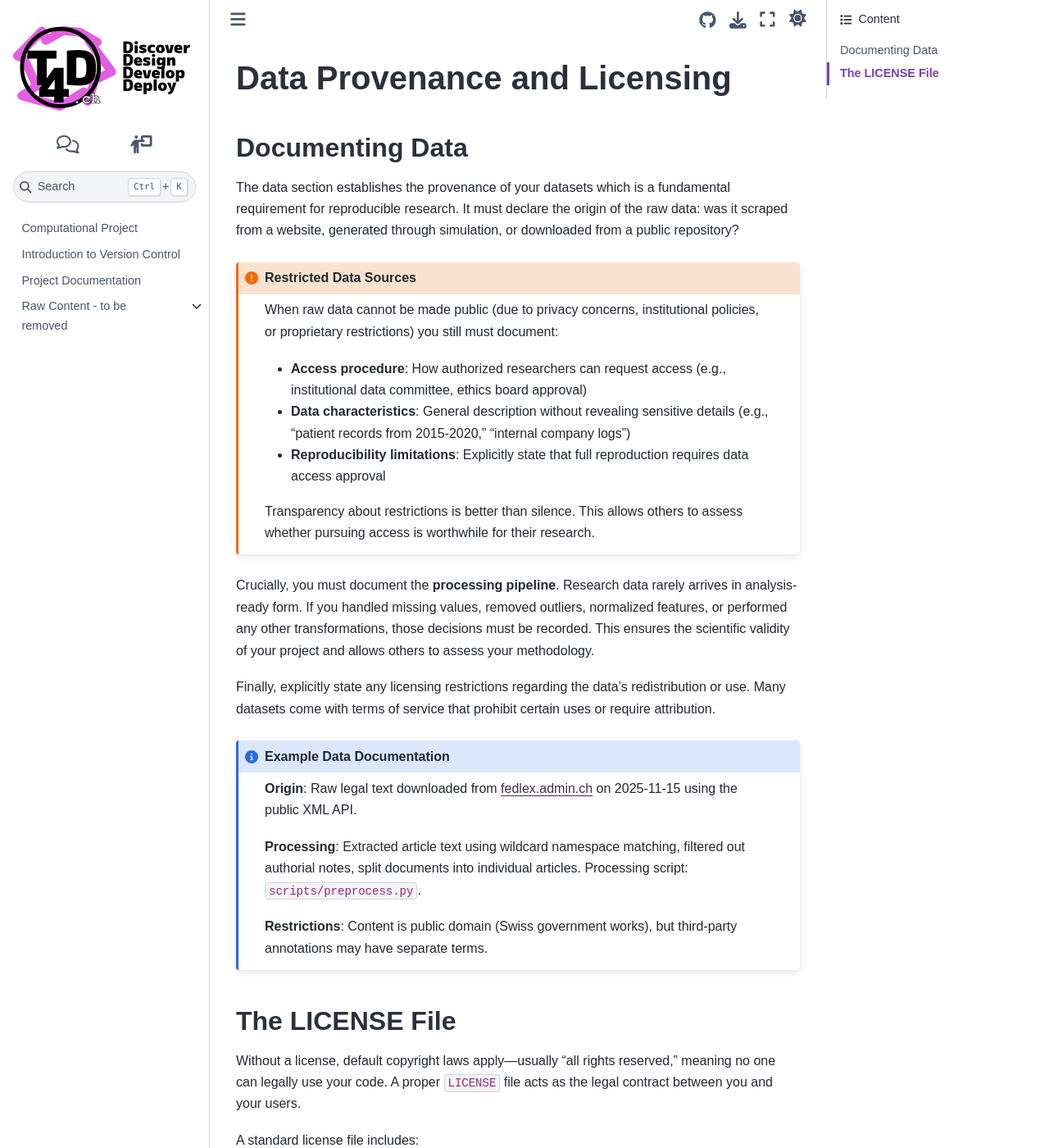
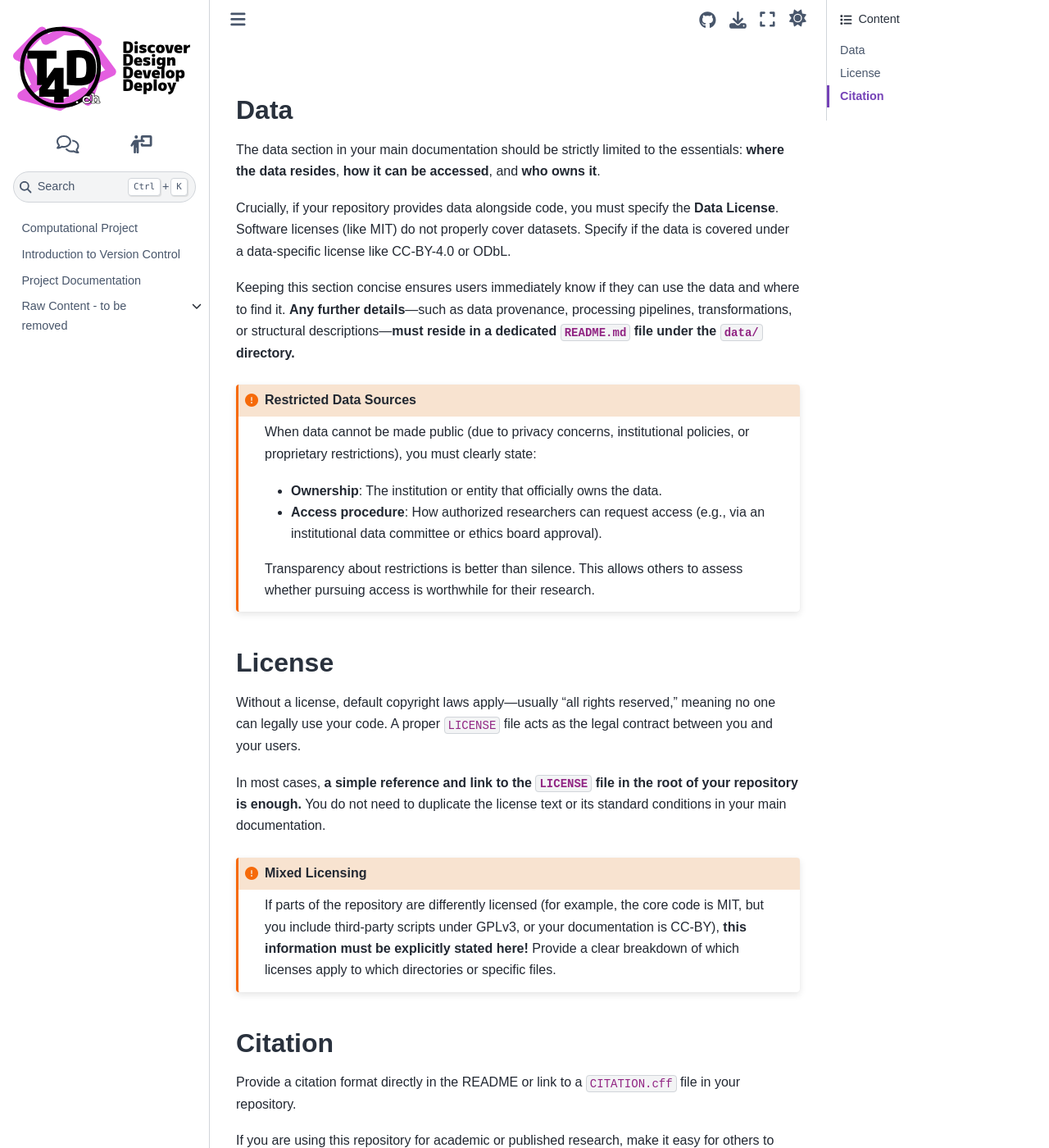
Before and after one commit to t4d-gmbh/researchSoftwareEngineering, a Sphinx documentation site: the page built from source/content/projectDocumentation/data_license.md, in a window 1280 px wide and 1400 px high. Shown: the whole window at 82% size. Built offline with Sphinx 7.4.7 and the Sphinx Book theme 1.1.4, drawn with Linux system fonts in a browser that asks for light colours; some web fonts are replaced; the version number could not be read and is left out; some of the changed text lies outside the part shown.

Commit message:
done with README part

````diff
--- a/source/content/projectDocumentation/data_license.md
+++ b/source/content/projectDocumentation/data_license.md
@@ -1,84 +1,97 @@
-{% if build == "slides" %}
+---
+sd_hide_title: true
+---
+## Data & Licensing & Citation
+{% if slide %}
+::::::{grid}
+:gutter: 2
 
-## Data & Licensing
+:::::{grid-item-card}
+:columns: 6
+{% endif %}
+
+### Data
+
+{% if slide %}
+
+**Keep data documentation concise:**
+
+- **Location**: Where does the related data reside?
+- **Access**: How is it accessed (and by whom)?
+- **Ownership & License**: Who owns the data, and under what data-specific license is it provided?
+
+*Note: All further details must be documented in `data/README.md`.*
+
+:::::
+:::::{grid-item-card}
+:columns: 6
 
 {% else %}
 
-## Data Provenance and Licensing
+The data section in your main documentation should be strictly limited to the essentials: **where the data resides**, **how it can be accessed**, and **who owns it**.
 
-{% endif %}
+Crucially, if your repository provides data alongside code, you must specify the **Data License**. Software licenses (like MIT) do not properly cover datasets. Specify if the data is covered under a data-specific license like CC-BY-4.0 or ODbL.
 
-{% if slide %}
-
-### Data Section
-
-**Document the complete data pipeline:**
-
-- **Origin**: Where did the data come from?
-- **Processing**: What transformations were applied?
-- **Restrictions**: What are the usage limitations?
-
-### License Section
-
-**The LICENSE file is your legal contract**
-
-- Use standard licenses (MIT, GPLv3, Apache 2.0)
-- Don't write your own, rather [choosealicense.com](https://choosealicense.com/)
-
-{% endif %}
-
-{% if page %}
-
-### Documenting Data
-
-
-The data section establishes the provenance of your datasets which is a fundamental requirement for reproducible research. It must declare the origin of the raw data: was it scraped from a website, generated through simulation, or downloaded from a public repository?
+Keeping this section concise ensures users immediately know if they can use the data and where to find it. **Any further details**—such as data provenance, processing pipelines, transformations, or structural descriptions—**must reside in a dedicated `README.md` file under the `data/` directory.**
 
 :::{admonition} Restricted Data Sources
 :class: important
-When raw data cannot be made public (due to privacy concerns, institutional policies, or proprietary restrictions) you still must document:
+When data cannot be made public (due to privacy concerns, institutional policies, or proprietary restrictions), you must clearly state:
 
-- **Access procedure**: How authorized researchers can request access (e.g., institutional data committee, ethics board approval)
-- **Data characteristics**: General description without revealing sensitive details (e.g., "patient records from 2015-2020," "internal company logs")
-- **Reproducibility limitations**: Explicitly state that full reproduction requires data access approval
+- **Ownership**: The institution or entity that officially owns the data.
+- **Access procedure**: How authorized researchers can request access (e.g., via an institutional data committee or ethics board approval).
 
 Transparency about restrictions is better than silence. This allows others to assess whether pursuing access is worthwhile for their research.
 :::
 
-Crucially, you must document the **processing pipeline**. Research data rarely arrives in analysis-ready form. If you handled missing values, removed outliers, normalized features, or performed any other transformations, those decisions must be recorded. This ensures the scientific validity of your project and allows others to assess your methodology.
+{% endif %}
 
-Finally, explicitly state any licensing restrictions regarding the data's redistribution or use. Many datasets come with terms of service that prohibit certain uses or require attribution.
+### License
 
-:::{admonition} Example Data Documentation
-:class: note
-**Origin**: Raw legal text downloaded from [fedlex.admin.ch](https://www.fedlex.admin.ch/) on 2025-11-15 using the public XML API.
+{% if slide %}
 
-**Processing**: Extracted article text using wildcard namespace matching, filtered out authorial notes, split documents into individual articles. Processing script: `scripts/preprocess.py`.
+**The LICENSE file is your legal contract**
 
-**Restrictions**: Content is public domain (Swiss government works), but third-party annotations may have separate terms.
-:::
+- A simple link to the `LICENSE` file is usually enough.
+- **Crucial**: Explicitly list exceptions if parts of the repo use different licenses!
+- **Citation**: Provide a way for others to credit your work (e.g., BibTeX).
 
-### The LICENSE File
+:::::
+:::::{grid-item-card}
+
+{% else %}
 
 Without a license, default copyright laws apply—usually "all rights reserved," meaning no one can legally use your code. A proper `LICENSE` file acts as the legal contract between you and your users.
 
-A standard license file includes:
+In most cases, **a simple reference and link to the `LICENSE` file in the root of your repository is enough.** You do not need to duplicate the license text or its standard conditions in your main documentation.
 
-**License Type**: The specific open-source license used (e.g., MIT, GPLv3, Apache 2.0).
+:::{admonition} Mixed Licensing
+:class: important
+If parts of the repository are differently licensed (for example, the core code is MIT, but you include third-party scripts under GPLv3, or your documentation is CC-BY), **this information must be explicitly stated here!** Provide a clear breakdown of which licenses apply to which directories or specific files.
+:::
+{% endif %}
 
-**Copyright Notice**: The year and the name of the copyright holder.
+### Citation
 
-**Permissions**: Rights granted to the user (e.g., commercial use, modification, distribution).
+Provide a citation format directly in the README or link to a `CITATION.cff` file in your repository.
 
-**Conditions**: Obligations the user must fulfill (e.g., including the original license, disclosing source code).
+{% if slide %}
 
-**Limitations**: Disclaimers of warranty and liability—essential for protecting the author.
+:::::
+::::::
 
-:::{admonition} Don't Reinvent the Wheel
-:class: warning
-Avoid writing your own license. Use standard templates from [choosealicense.com](https://choosealicense.com/) and copy the full text into a `LICENSE` file. Custom licenses create legal uncertainty and discourage reuse.
-:::
+{% else %}
 
-In your `README.md`, link to the `LICENSE` file rather than duplicating its content. This follows the SSOT principle and keeps your documentation maintainable.
+If you are using this repository for academic or published research, make it easy for others to credit your work:
+
+**Example:**
+```bibtex
+@software{your_project_2026,
+  author = {Your Name},
+  title = {Your Project Name},
+  year = {2026},
+  publisher = {GitHub},
+  url = {[https://github.com/your-username/your-repo](https://github.com/your-username/your-repo)}
+}
 
 {% endif %}
````
Also changed, not shown: source/content/projectDocumentation/contrib_contact.md (added, +81 -0 lines), source/content/projectDocumentation/index.md (+10 -1 lines), source/content/projectDocumentation/installation_usage.md (+47 -1 lines), source/content/projectDocumentation/readme_structure.md (+40 -46 lines), source/content/projectDocumentation/title_description.md (added, +98 -0 lines).
